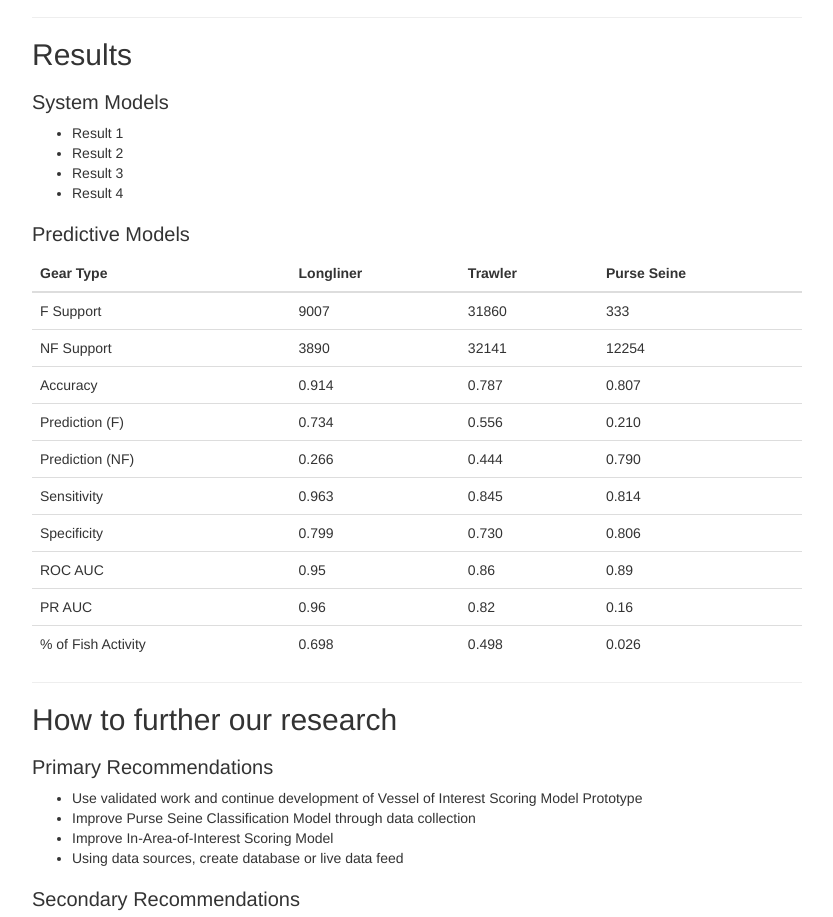
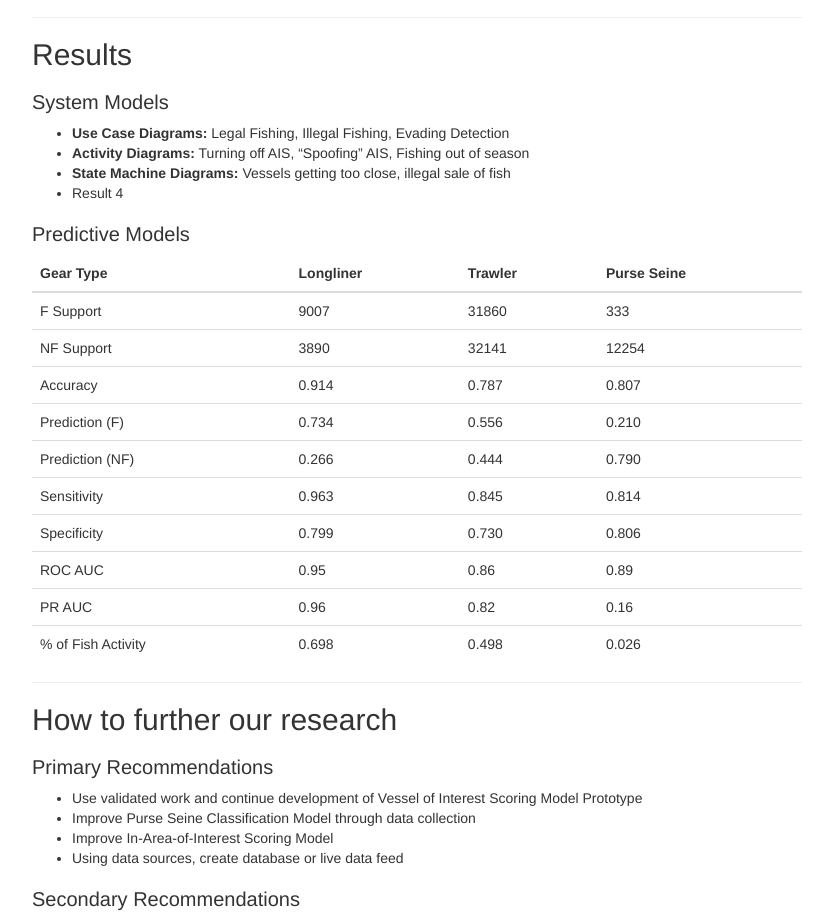
Before and after one commit to iuu-fishing-detection/gmu-overfishing-project-website, a plain HTML site: page index.html in a window 1280 px wide. Shown: the part 1224-2141 px from the top of the page, without its empty margins (223-1056 px from the left). Drawn offline with Linux system fonts and the light colour scheme.

Commit message:
Update index.html

```diff
--- a/index.html
+++ b/index.html
@@ -93,9 +93,9 @@
             <h2>Results</h2>
             <h3>System Models</h3>
             <ul>
-                <li>Result 1</li>
-                <li>Result 2</li>
-                <li>Result 3</li>
+                <li><strong>Use Case Diagrams:</strong> Legal Fishing, Illegal Fishing, Evading Detection</li>
+                <li><strong>Activity Diagrams:</strong> Turning off AIS, “Spoofing” AIS, Fishing out of season</li>
+                <li><strong>State Machine Diagrams:</strong> Vessels getting too close, illegal sale of fish</li>
                 <li>Result 4</li>
             </ul>
             <h3>Predictive Models</h3>
```
